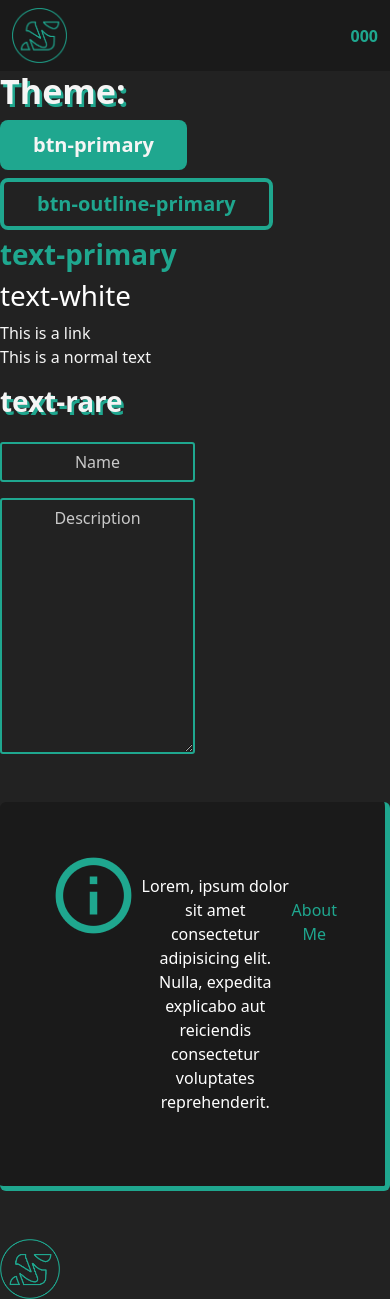
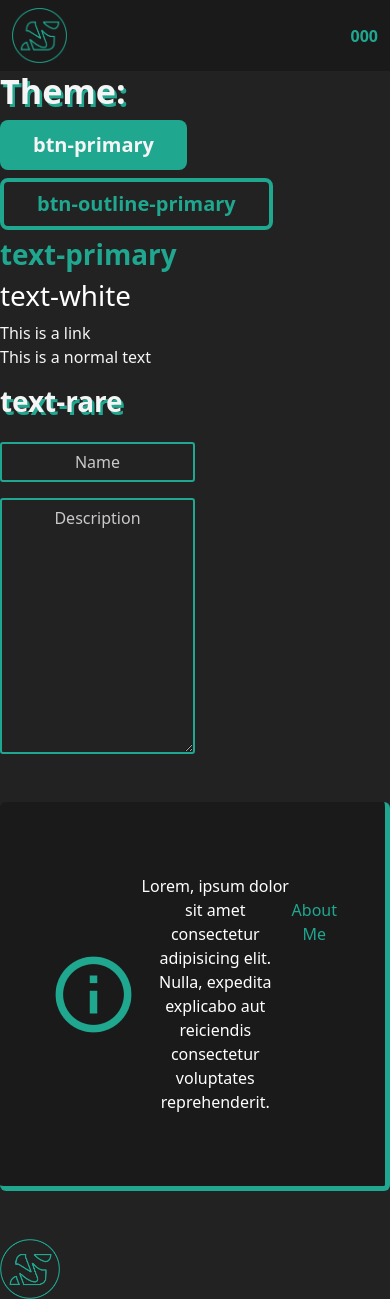
Before and after one commit to mobinbarmar/Personal-Web, an Angular app in the folder Angular/: page / in a window 390 px wide. Built offline with nearby package versions, Linux system fonts and the light colour scheme; no server answers.

Commit message:
card1 mobile is added

```diff
--- a/Angular/src/app/shared/card1/card1.component.html
+++ b/Angular/src/app/shared/card1/card1.component.html
@@ -9,10 +9,12 @@
   <div class="text-primary text-center mt-5" style="font-weight: 500;">About Me</div>
 </div>
 
-<div class="card my-5 p-5 d-md-none d-flex flex-row align-item-center">
-  <div class="text-center">
-    <img src="../../../assets/img/icons8-info-384 1.png" alt="">
+<div class="card my-5 p-5 d-md-none d-flex flex-row justify-content-center">
+
+  <div class="d-flex align-items-center justify-content-center">
+    <img src="../../../assets/img/icons8-info-384 1.png" style="height:fit-content;">
   </div>
+
   <div class="text-white text-center my-4" style="font-weight: 100;">
     Lorem, ipsum dolor sit amet consectetur adipisicing elit. Nulla, expedita explicabo aut reiciendis consectetur
     voluptates reprehenderit.
```
